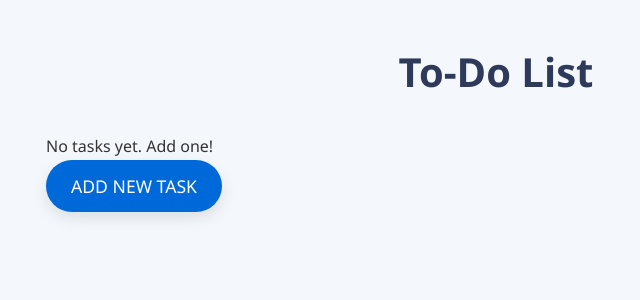
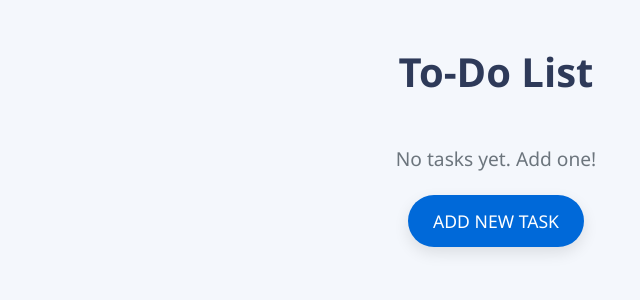
Before and after one commit to 1Sayze3/Todo-list, a Django app: page / in a window 1280 px wide. Shown: the top 300 px of the page, without its empty margins (144-784 px from the left). Run offline with Django 5.2, Linux system fonts and the light colour scheme; data that the repository does not hold is empty.

Commit message:
Update styles.css

```diff
--- a/todo_app/static/todo_app/styles.css
+++ b/todo_app/static/todo_app/styles.css
@@ -223,3 +223,15 @@ button:active {
         font-size: 0.95rem;
     }
 }
+
+/* Centered "No tasks" message and Add button */
+.no-task-wrapper {
+    text-align: center;
+    margin-top: 40px;
+}
+
+.no-task-message {
+    font-size: 1.2rem;
+    color: #6c757d;
+    margin-bottom: 20px;
+}
```
